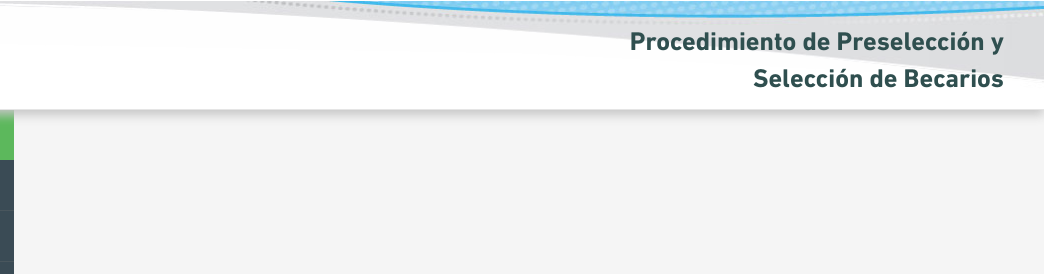
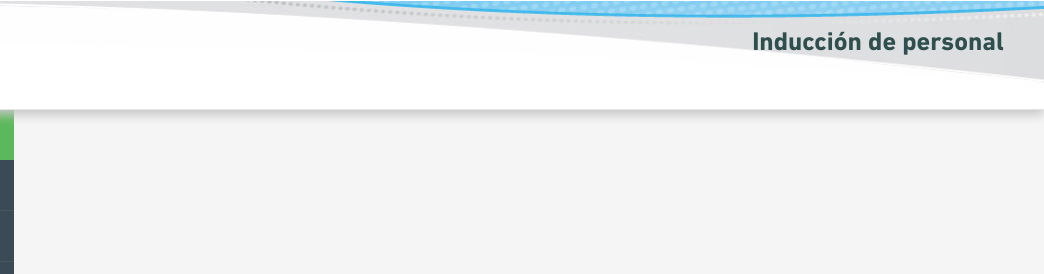
Before and after one commit to cursocnea/cursocnea.github.io, a plain HTML site: page index.html in a window 1280 px wide. Shown: the top 274 px of the page, 236-1280 px from the left. Drawn offline with nearby package versions, Linux system fonts and the light colour scheme.

Commit message:
Nuevo título

```diff
--- a/index.html
+++ b/index.html
@@ -5,7 +5,7 @@
     <meta charset="utf-8">
     <meta http-equiv="X-UA-Compatible" content="IE=edge">
     <meta name="viewport" content="width=device-width, user-scalable=no, initial-scale=1, maximum-scale=1">
-    <title>Becas Aprender Haciendo</title>
+    <title>Inducción de personal</title>
 
     <link href="css/bootstrap.3.3.6.min.css" rel="stylesheet" type="text/css">
     <link href="css/bootstrap-theme.css" rel="stylesheet" type="text/css">
@@ -61,7 +61,6 @@
 
             <div id="contenidoPagina" style="z-index: 9; background-color: whitesmoke" class="texto" ng-view=""></div>
 
-            <!--TODO: mostrar solo si tiene audio-->
             <div id="botoneraInferior">
                 <audio ng-show="paginaActual().tieneAudio" style="width: 100%" id="audio" controls>
                     <source type="audio/mpeg">
--- a/templates/navbar.html
+++ b/templates/navbar.html
@@ -12,7 +12,7 @@
 
             <div class="hidden-xs col-sm-7 col-md-9 col-lg-9">
                 <h1 style="margin-right: 30px; margin-top: 15px; color: darkslategray; text-align: right;">
-                    Procedimiento de Preselección y <br> Selección de Becarios
+                    Inducción de personal
                 </h1>
             </div>
 
```
